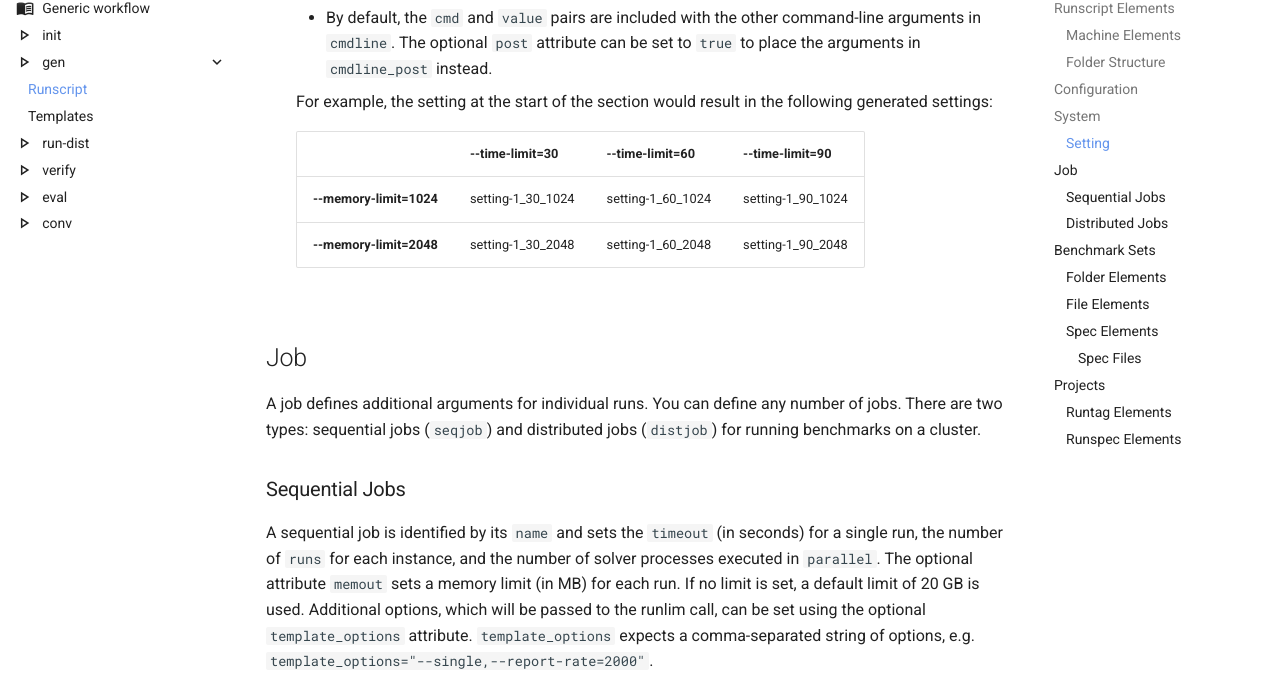
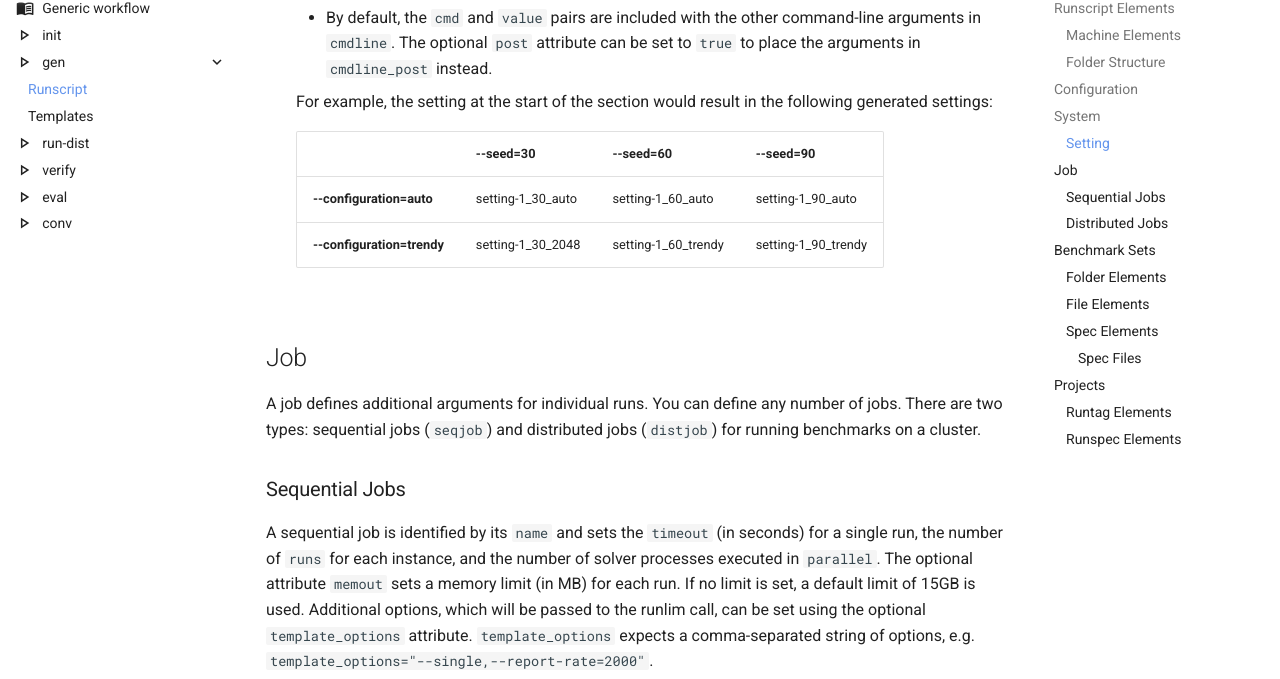
Before and after one commit to potassco/benchmark-tool, an MkDocs documentation site: the page built from docs/getting_started/gen/runscript.md, in a window 1280 px wide and 1400 px high, scrolled down 3793 px. Shown: the part 114-793 px from the top of the window. Built offline with MkDocs 1.6.1 and Material for MkDocs 9.7.7, drawn with Linux system fonts in a browser that asks for light colours; comment, search, counter and statistics services are not loaded; some of the changed text lies outside the part shown.

````diff
--- a/docs/getting_started/gen/runscript.md
+++ b/docs/getting_started/gen/runscript.md
@@ -131,8 +131,8 @@ encodings used by the system.
 <setting name="setting-1" cmdline="--quiet=1,0" tag="basic">
     <encoding file="encodings/default.lp"/>
     <encoding file="extra.lp" tag="extra"/>
-    <variable cmd="--time-limit={}" value="30,100,30"/>
-    <variable cmd="--memory-limit={}" value="1024;2048" post="true"/>
+    <variable cmd="--seed={}" value="30,100,30"/>
+    <variable cmd="--configuration={}" value="auto;trendy" post="true"/>
 </setting>
 ```
 
@@ -183,10 +183,10 @@ All attributes (such as cmdline, tag, and encodings) are inherited from the pare
 
     For example, the setting at the start of the section would result in the following generated settings:
 
-    |                         | --time-limit=30   | --time-limit=60   | --time-limit=90   |
-    | ----------------------- | ----------------- | ----------------- | ----------------- |
-    | **--memory-limit=1024** | setting-1_30_1024 | setting-1_60_1024 | setting-1_90_1024 |
-    | **--memory-limit=2048** | setting-1_30_2048 | setting-1_60_2048 | setting-1_90_2048 |
+    |                            | --seed=30         | --seed=60           | --seed=90           |
+    | -------------------------- | ----------------- | ------------------- | ------------------- |
+    | **--configuration=auto**   | setting-1_30_auto | setting-1_60_auto   | setting-1_90_auto |
+    | **--configuration=trendy** | setting-1_30_2048 | setting-1_60_trendy | setting-1_90_trendy |
 
 ## Job
 
@@ -199,7 +199,7 @@ running benchmarks on a cluster.
 A sequential job is identified by its `name` and sets the `timeout` (in seconds) for a
 single run, the number of `runs` for each instance, and the number of solver processes
 executed in `parallel`. The optional attribute `memout` sets a memory limit (in MB) for
-each run. If no limit is set, a default limit of 20 GB is used. Additional options, which
+each run. If no limit is set, a default limit of 15GB is used. Additional options, which
 will be passed to the runlim call, can be set using the optional `template_options`
 attribute. `template_options` expects a comma-separated string of options, e.g.
 `template_options="--single,--report-rate=2000"`.
````
Also changed, not shown: other parts of docs/getting_started/gen/runscript.md (+2 -0 lines), docs/examples/runscripts.md (+4 -4 lines), docs/getting_started/gen/templates.md (+2 -1 lines), 6 other files.
